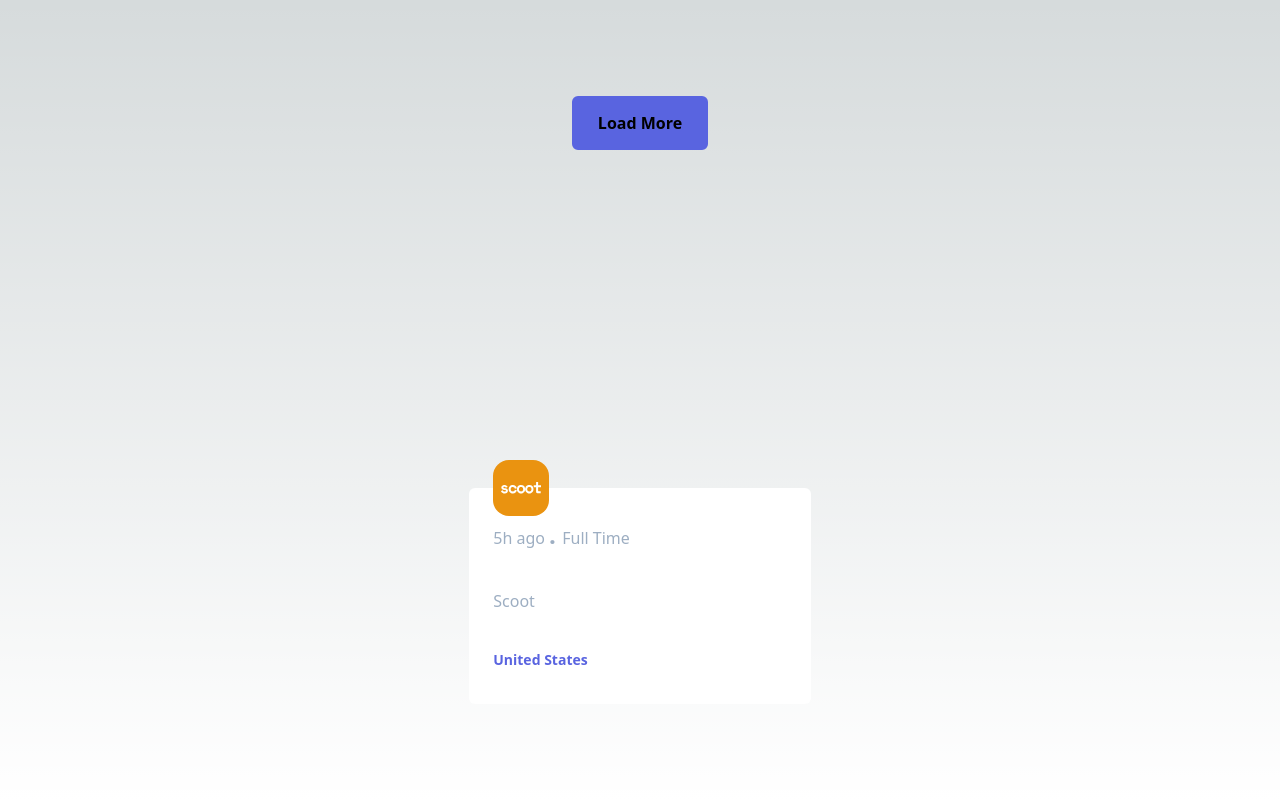
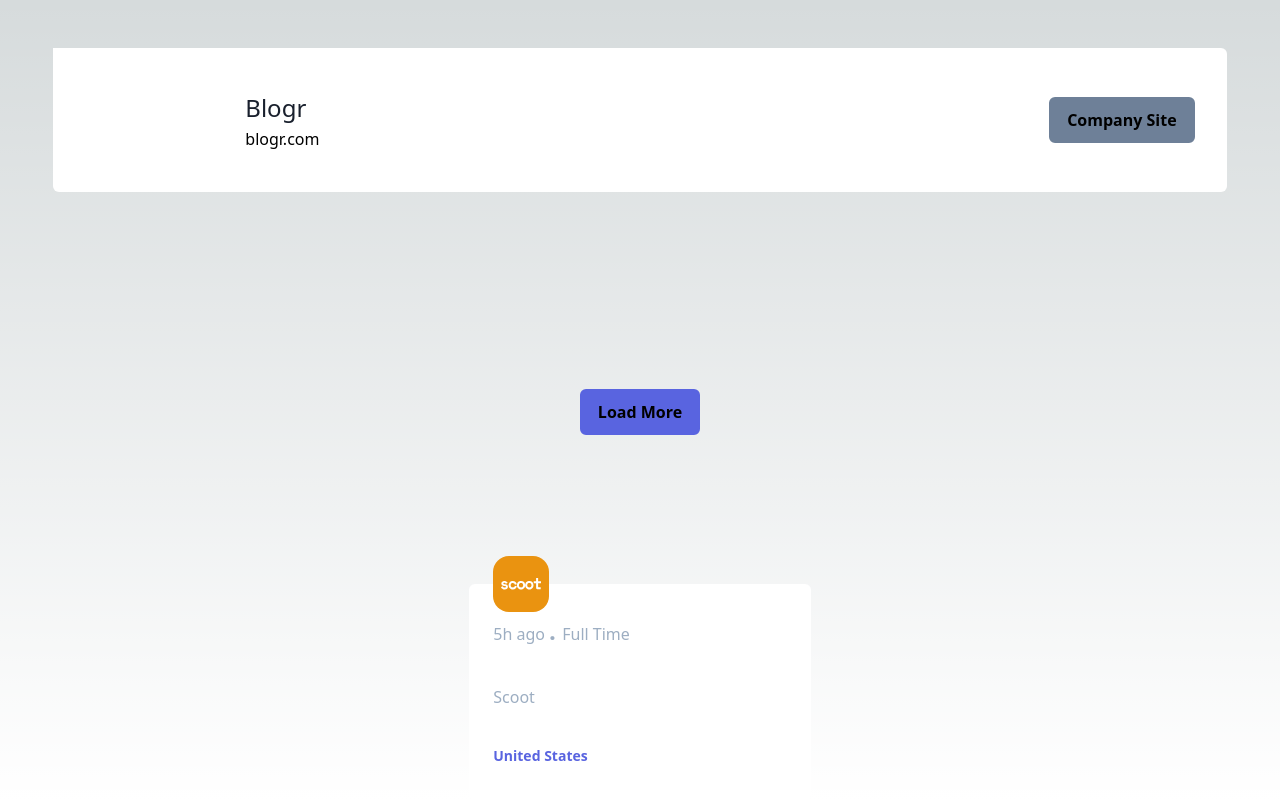
Before and after one commit to epalacio/dev-jobs, a Next.js app: page / in a window 1280 px wide. Built offline with nearby package versions, Linux system fonts and the light colour scheme.

Commit message:
add company banner, fix small bugs

```diff
--- a/src/app/page.tsx
+++ b/src/app/page.tsx
@@ -1,9 +1,16 @@
 import Button from '@/components/Button.client';
+import CompanyBanner from '@/components/CompanyBanner';
 import JobCard from '@/components/JobCard';
 
 export default function Home() {
 	return (
-		<main className='flex min-h-screen flex-col items-center justify-between p-24'>
+		<main className='flex flex-col items-center justify-between dark:bg-midnight grow min-h-screen'>
+			<CompanyBanner
+				imageBackgroundColor='hsl(254,71%,45%)'
+				imageUrl='/logos/blogr.svg'
+				companyName='Blogr'
+				companyUrl='blogr.com'
+			/>
 			<Button ctaText={'Load More'} />
 			<JobCard />
 		</main>
--- a/src/components/Button.client.tsx
+++ b/src/components/Button.client.tsx
@@ -3,17 +3,15 @@
 
 interface ButtonProps {
 	ctaText: string;
-	type?: string;
+	primaryType?: boolean;
 	fullWidth?: boolean;
 }
 
-const Button: React.FC<ButtonProps> = ({ ctaText, fullWidth, type = 'primary' }) => {
-	let style = `text-base border-2 border-violet rounded-md px-6 py-3 hover:bg-lightviolet hover:border-lightviolet font-bold ${
-		fullWidth ? 'w-full' : ''
-	} ${
-		type === 'primary'
+const Button: React.FC<ButtonProps> = ({ ctaText, fullWidth, primaryType = true }) => {
+	let style = `text-base border-2 rounded-md px-4 py-2 font-bold ${fullWidth ? 'w-full' : ''} ${
+		primaryType
 			? 'bg-violet border-violet hover:bg-lightviolet hover:border-lightviolet'
-			: 'bg-darkgray border-darkgray hover:bg-gray hover:border-gray'
+			: 'bg-darkgray border-darkgray hover:bg-gray hover:border-gray '
 	}`;
 
 	return (
--- /dev/null
+++ b/src/components/CompanyBanner.tsx
@@ -0,0 +1,45 @@
+import React from 'react';
+import Image from 'next/image';
+
+import Button from './Button.client';
+
+interface CompanyBannerProps {
+	imageBackgroundColor: string;
+	imageUrl: string;
+	companyName: string;
+	companyUrl: string;
+}
+
+const CompanyBanner: React.FC<CompanyBannerProps> = ({
+	imageBackgroundColor,
+	imageUrl,
+	companyName,
+	companyUrl,
+}) => {
+	const imageContainer = `w-14 bg-[${imageBackgroundColor}] rounded-xl flex items-center justify-center p-2 absolute -top-8 md:rounded-none md:rounded-bl-md md:static md:top-0 md:p-6 md:w-40 md:h-full`;
+
+	return (
+		<div className='flex flex-col bg-white dark:bg-verydarkblue text-base rounded-md p-8 pl-6 relative w-11/12 my-12 md:flex-row md:items-center md:justify-between md:p-0 md:pr-8 md:rounded-tl-none'>
+			<div className='flex flex-col items-center md:flex-row'>
+				<div className={imageContainer}>
+					<Image
+						src={imageUrl}
+						alt={''}
+						width={100}
+						height={100}
+						className='object-contain w-10 h-10 md:w-24 md:h-24'
+					/>
+				</div>
+				<div className='md:flex md:flex-col justify-center text-center md:text-left  md:pl-8'>
+					<h3 className='text-xl text-verydarkblue dark:text-white hover:text-gray py-1'>
+						{companyName}
+					</h3>
+					<p className=' pb-8 dark:text-darkgray md:pb-0'>{companyUrl}</p>
+				</div>
+			</div>
+			<Button ctaText={'Company Site'} primaryType={false} />
+		</div>
+	);
+};
+
+export default CompanyBanner;
```
Also changed, not shown: src/data/data.json (+15 -15 lines).
